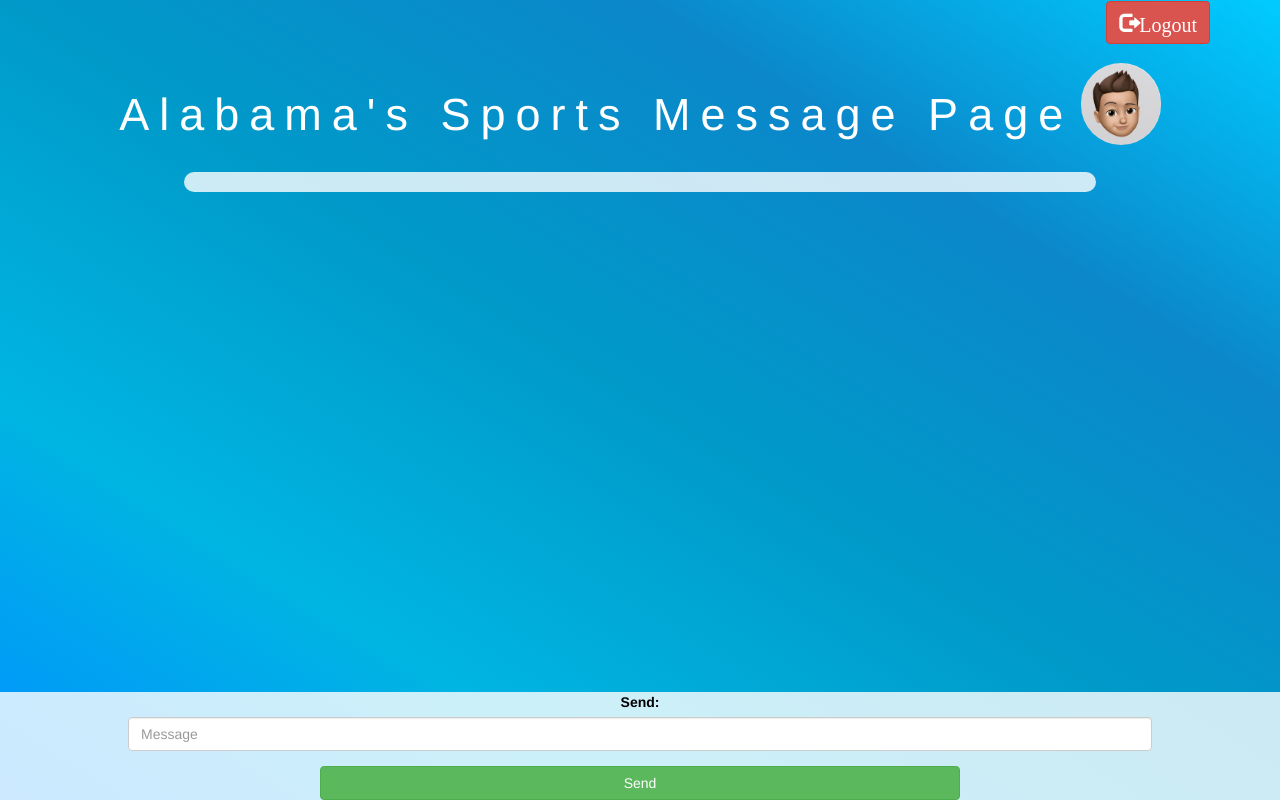
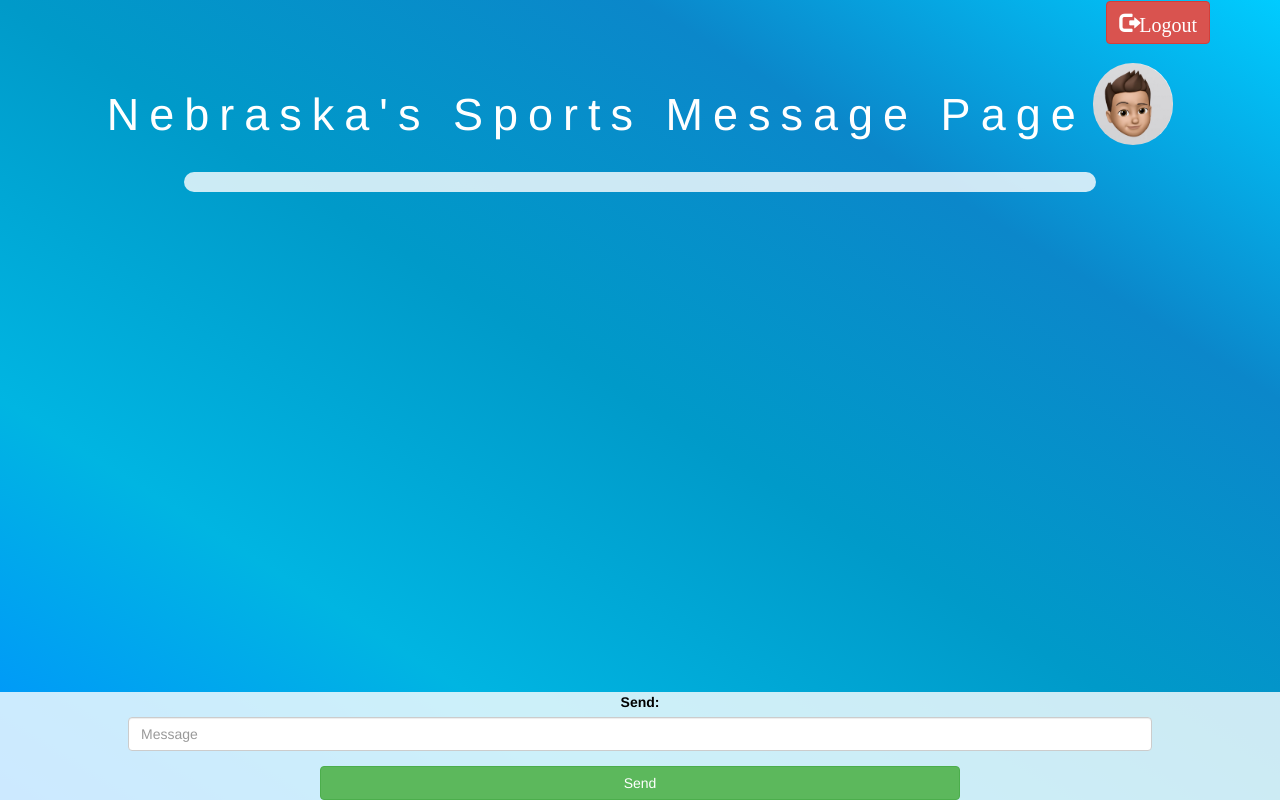
Before and after one commit to krishlala/Meetme, a plain HTML site: page sports_room_neb.html in a window 1280 px wide. Drawn offline with nearby package versions, Linux system fonts and the light colour scheme; no server answers; a web font is replaced by a local one.

Commit message:
Update sports_room_neb.html

```diff
--- a/sports_room_neb.html
+++ b/sports_room_neb.html
@@ -41,7 +41,7 @@
         <button id="logout" onclick="logout();" class="glyphicon glyphicon-log-out btn btn-danger">Logout</button>
         <center>
             <h1 class="header">
-                Alabama's Sports Message Page
+                Nebraska's Sports Message Page
                 <sup>
                     <img src="IMG_0043.jpeg">
                 </sup>
```
